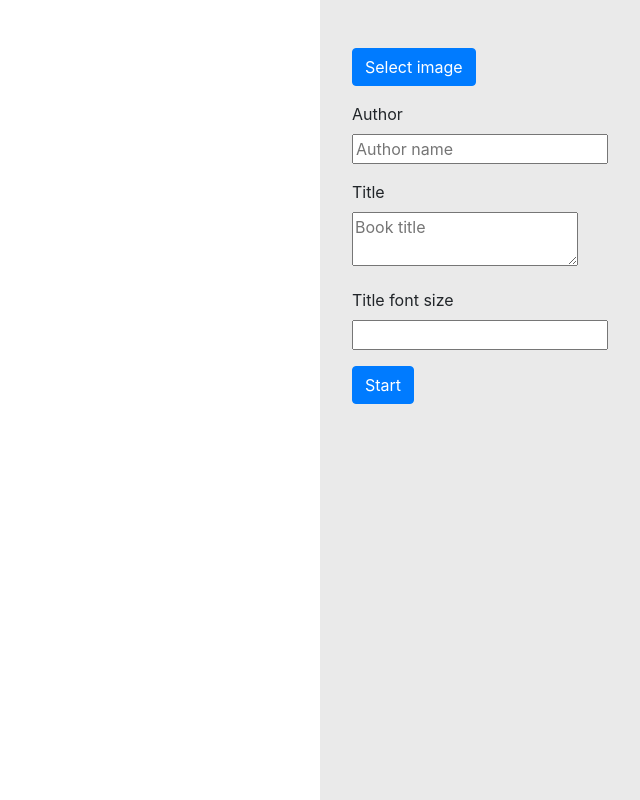
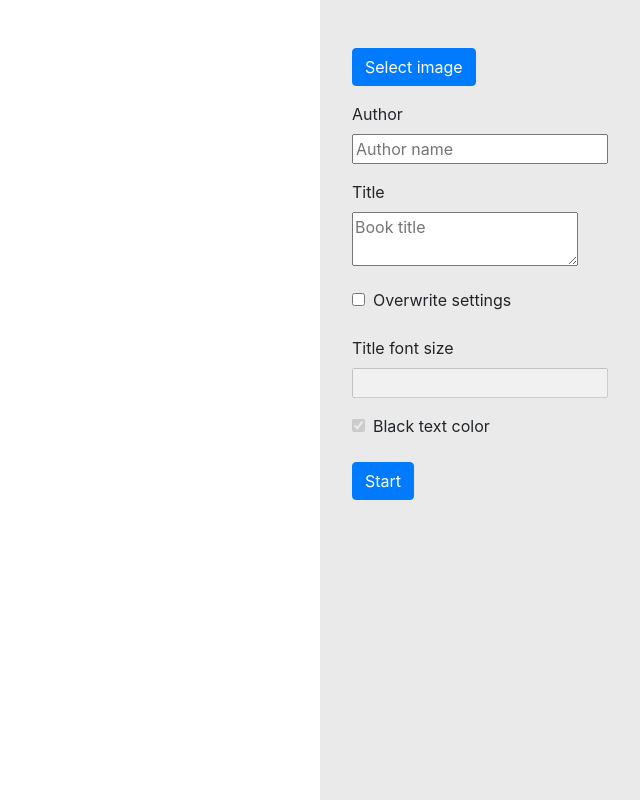
Before and after one commit to Dav2070/CoverGenerator, an Angular app: page / in a window 1280 px wide. Shown: the whole page, without its empty margins (640-1280 px from the left). Built offline with nearby package versions, Linux system fonts and the light colour scheme; what dav-js, ngx-file-helpers would draw is missing.

Commit message:
Simplify UI and add ability to set the text color
- Add checkbox for whether to use custom values for font size and text color
- Add checkbox for setting the text color

```diff
--- a/src/app/app.component.html
+++ b/src/app/app.component.html
@@ -29,8 +29,18 @@
 			</div>
 
 			<div class="mt-3">
+				<input name="overwrite-settings" type="checkbox" [(ngModel)]="overwriteSettings">
+				<label class="ml-2" for="overwrite-settings">Overwrite settings</label>
+			</div>
+
+			<div class="mt-3">
 				<label for="font-size">Title font size</label><br>
-				<input name="font-size" type="number" [(ngModel)]="titleFontSize">
+				<input name="font-size" type="number" [(ngModel)]="titleFontSize" [disabled]="!overwriteSettings">
+			</div>
+
+			<div class="mt-3">
+				<input name="text-color-black" type="checkbox" [(ngModel)]="titleTextColorBlack" [disabled]="!overwriteSettings">
+				<label class="ml-2" for="text-color-black">Black text color</label>
 			</div>
 
 			<button
--- a/src/app/app.component.ts
+++ b/src/app/app.component.ts
@@ -20,7 +20,9 @@ export class AppComponent {
 	imageHeight: number = 500
 	author: string = ""
 	title: string = ""
+	overwriteSettings: boolean = false
 	titleFontSize: number = null
+	titleTextColorBlack: boolean = true
 	imageDataBase64: string = ""
 	downloadTitle: string = ""
 
@@ -30,6 +32,10 @@ export class AppComponent {
 
 	async Start() {
 		if (this.imageData == null) return
+		if (
+			this.overwriteSettings
+			&& this.titleFontSize == null
+		) return
 
 		// Clear the canvas
 		this.canvasContext.clearRect(0, 0, this.imageWidth, this.imageHeight)
@@ -70,6 +76,10 @@ export class AppComponent {
 		let firstBlurhashPixelColor = blurhashImageData.data[0] + blurhashImageData.data[1] + blurhashImageData.data[2]
 		let textColor = firstBlurhashPixelColor > 382 ? "black" : "white"
 
+		if (this.overwriteSettings) {
+			textColor = this.titleTextColorBlack ? "black" : "white"
+		}
+
 		// Get the title
 		let titleParts = this.title.split('\n')
 		let titleFirstLine = titleParts[0]
@@ -97,7 +107,9 @@ export class AppComponent {
 		// Write the title to the canvas
 		let titleFontSize = defaultTitleFontSize
 
-		if (this.titleFontSize == null) {
+		if (this.overwriteSettings) {
+			titleFontSize = this.titleFontSize
+		} else {
 			// Font sizes: 0-15 length -> 118
 			// + 1 length -> -5 pt
 			if (titleFirstLine.length > 15) {
@@ -105,10 +117,8 @@ export class AppComponent {
 			}
 
 			if (titleSecondLine.length > 0) titleFontSize = Math.ceil(titleFontSize * 0.8)
-		} else {
-			titleFontSize = this.titleFontSize
+			this.titleFontSize = titleFontSize
 		}
-		console.log("Title font size: " + titleFontSize)
 		titleFontSize = this.CalculateFontSizeRelativeToHeight(titleFontSize, this.imageHeight)
 
 		this.canvasContext.font = `${titleFontSize}pt Roboto`
```
